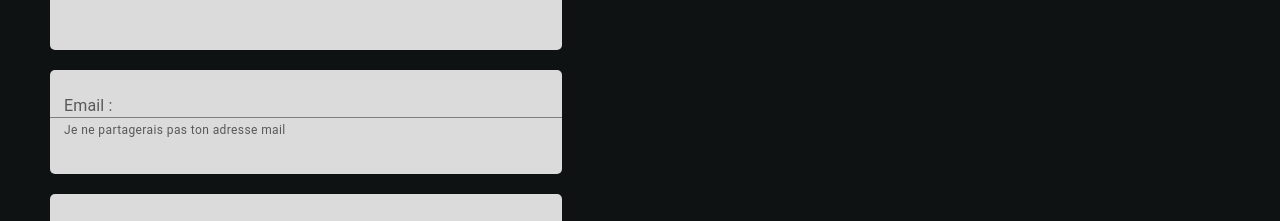
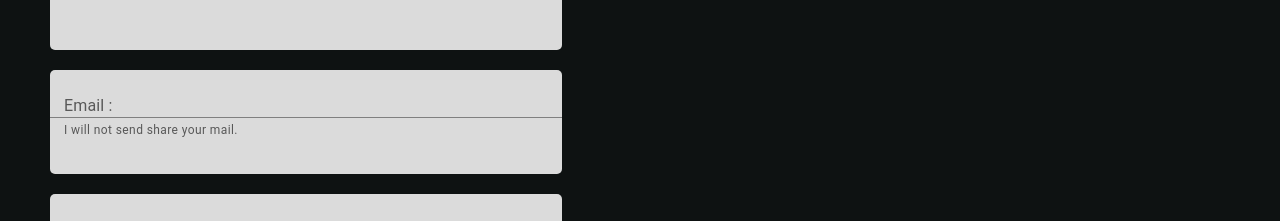
Before and after one commit to ValentinGaudin/valentin_gaudin, a Next.js app: page /contact in a window 1280 px wide. Shown: the part 393-614 px from the top of the page. Built offline with nearby package versions, Linux system fonts and the light colour scheme.

Commit message:
The mailing contact was not in center

```diff
--- a/components/Mail.js
+++ b/components/Mail.js
@@ -46,8 +46,8 @@ const Mail = () => {
     return (
         <div>
             <form className="" ref={form} onSubmit={sendmail}>
-                <div className="form flex flex-col mx-auto w-full">
-                    <div>
+                <div className="form flex flex-col mx-auto w-full  ">
+                    <div className="mx-auto flex w-full">
                     <FormControl className="m-2 p-4 other flex mx-auto">
                             <InputLabel className="mt-2 " htmlFor="my-input">Name</InputLabel>
                                 <Input required
@@ -59,7 +59,7 @@ const Mail = () => {
                                 />
                         </FormControl>
                     </div>
-                    <div className="mt-5">
+                    <div className="mt-5 mx-auto flex w-full">
                         <FormControl className="m-2 p-4 other flex mx-auto">
                             <InputLabel className="mt-2" htmlFor="my-input">Email :</InputLabel>
                                 <Input required
@@ -70,11 +70,11 @@ const Mail = () => {
                                     name="email"
                                 />
                             <FormHelperText className="mb-4" id="my-helper-text">
-                            Je ne partagerais pas ton adresse mail
+                            I will not send share your mail.
                             </FormHelperText>
                         </FormControl>
                     </div>
-                    <div className="mt-5" >
+                    <div className="mt-5 mx-auto flex w-full" >
                     <FormControl className="m-2 p-4 message flex mx-auto">
                             <InputLabel className="mt-2" htmlFor="my-input">Message :</InputLabel>
                                 <Input required
```
